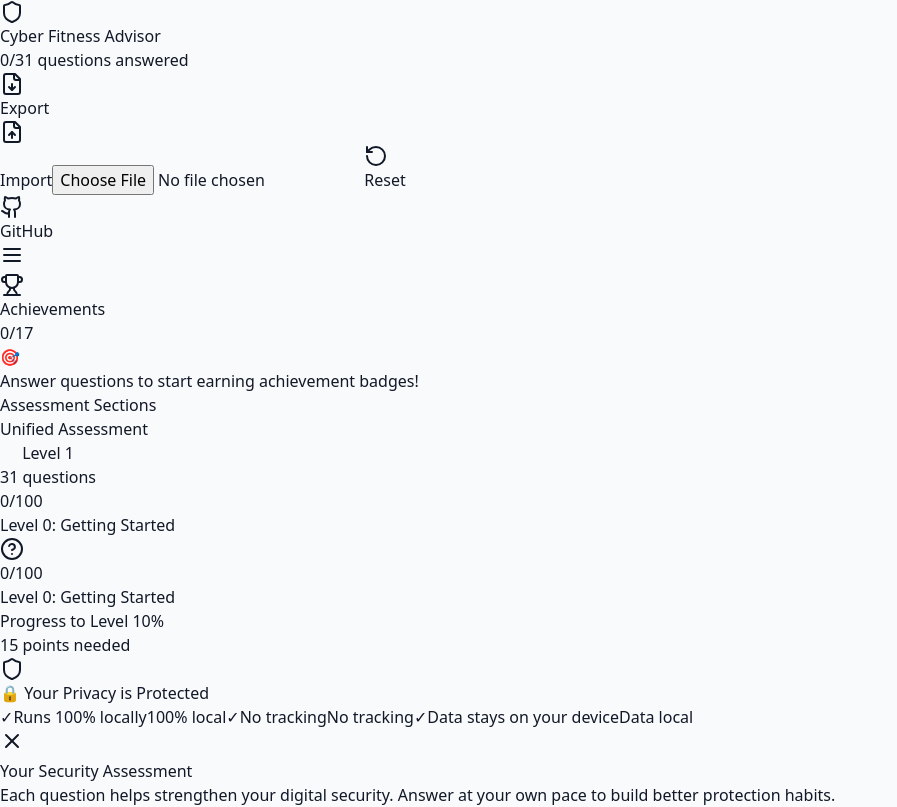
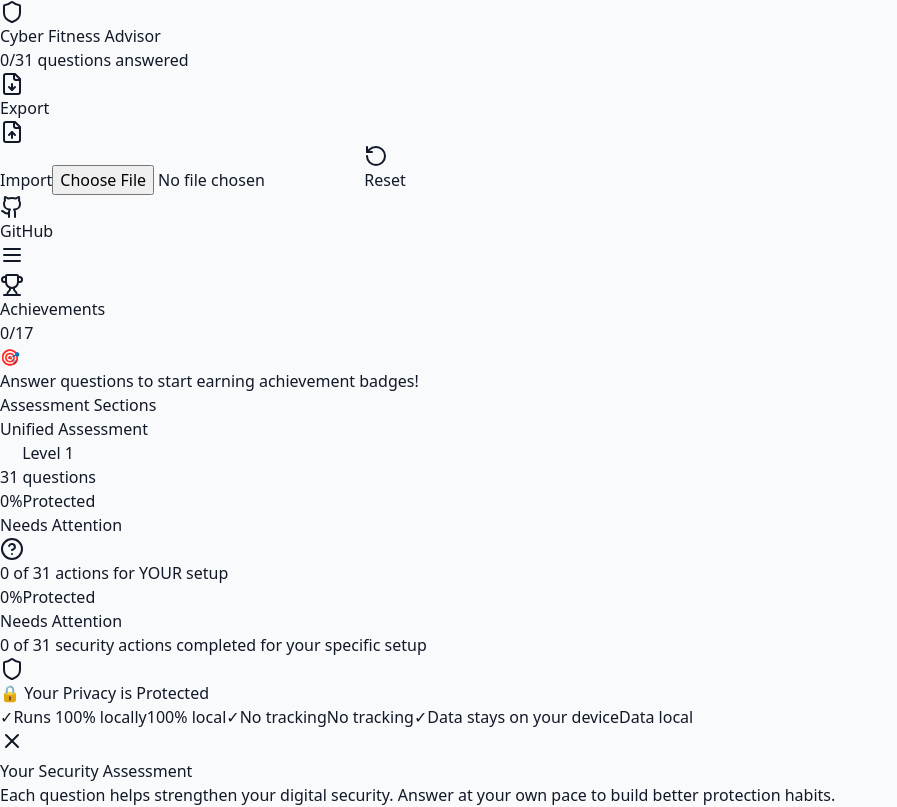
Before and after one commit to electricessence/Cyber-Fitness-Advisor, a React (Vite) app: page / in a window 1280 px wide. Shown: the top 807 px of the page, without its empty margins (0-897 px from the left). Built offline with nearby package versions, Linux system fonts and the light colour scheme.

Commit message:
feat: enhance ScoreBar and SecurityStatusDashboard to display percentage of answered questions

```diff
--- a/src/App.tsx
+++ b/src/App.tsx
@@ -38,10 +38,10 @@ function App() {
     questionBank,
     answers,
     overallScore,
+    percentage,
     currentLevel: userLevel,
     quickWinsCompleted,
     totalQuickWins,
-    nextLevelProgress,
     showCelebration,
     lastScoreIncrease,
     answerQuestion,
@@ -217,11 +217,12 @@ function App() {
               <div className="lg:col-span-3">
                 {/* Score Bar - spans full width */}
                 <ScoreBar
-                  score={overallScore}
-                  level={userLevel}
-                  nextLevelProgress={nextLevelProgress}
+                  percentage={percentage}
+                  answeredCount={answeredQuestions}
+                  totalCount={totalQuestions}
                   quickWinsCompleted={quickWinsCompleted}
                   totalQuickWins={totalQuickWins}
+                  score={overallScore}
                 />
 
                 {/* Privacy Notice - Appears below score bar when not dismissed */}
--- a/src/components/ScoreBar.tsx
+++ b/src/components/ScoreBar.tsx
@@ -1,68 +1,60 @@
 import { useEffect, useState } from 'react';
-import { DEFAULT_LEVEL_THRESHOLDS } from '../features/assessment/engine/schema';
 import ExplainPopover from './development/ExplainPopover';
 
 interface ScoreBarProps {
   score: number;
-  level: number;
-  nextLevelProgress: {
-    currentLevel: number;
-    nextLevel: number | null;
-    pointsNeeded: number;
-    progress: number;
-  };
+  percentage: number;
+  answeredCount: number;
+  totalCount: number;
   quickWinsCompleted: number;
   totalQuickWins: number;
   showAnimation?: boolean;
 }
 
-const LEVEL_COLORS = {
-  0: 'from-red-500 to-red-600',
-  1: 'from-orange-500 to-orange-600',
-  2: 'from-yellow-500 to-yellow-600',
-  3: 'from-green-500 to-green-600',
-  4: 'from-blue-500 to-blue-600',
-  5: 'from-purple-500 to-purple-600',
-} as const;
+// Simple color zones based on percentage
+function getPercentageColor(percentage: number): string {
+  if (percentage >= 75) return 'from-green-500 to-green-600';
+  if (percentage >= 50) return 'from-yellow-500 to-yellow-600';
+  if (percentage >= 25) return 'from-orange-500 to-orange-600';
+  return 'from-red-500 to-red-600';
+}
 
-const LEVEL_NAMES = {
-  0: 'Getting Started',
-  1: 'Foundation Built',
-  2: 'Making Progress',
-  3: 'Security Aware',
-  4: 'Well Protected',
-  5: 'Security Expert',
-} as const;
+function getPercentageLabel(percentage: number): string {
+  if (percentage >= 75) return 'Strong Protection';
+  if (percentage >= 50) return 'Good Progress';
+  if (percentage >= 25) return 'Getting Started';
+  return 'Needs Attention';
+}
 
 export function ScoreBar({
-  score,
-  level,
-  nextLevelProgress,
+  percentage,
+  answeredCount,
+  totalCount,
   quickWinsCompleted,
   totalQuickWins,
   showAnimation = true
 }: ScoreBarProps) {
-  const [displayScore, setDisplayScore] = useState(0);
+  const [displayPercentage, setDisplayPercentage] = useState(0);
   const [isAnimating, setIsAnimating] = useState(false);
-  const [previousLevel, setPreviousLevel] = useState(level);
-  const [showLevelUp, setShowLevelUp] = useState(false);
+  const [previousMilestone, setPreviousMilestone] = useState(0);
+  const [showMilestone, setShowMilestone] = useState(false);
 
-  // Enhanced smooth score animation with easing
+  // Enhanced smooth percentage animation with easing
   useEffect(() => {
     if (!showAnimation) {
-      setDisplayScore(score);
+      setDisplayPercentage(percentage);
       return;
     }
 
-    if (Math.abs(score - displayScore) < 0.1) {
-      setDisplayScore(score);
+    if (Math.abs(percentage - displayPercentage) < 0.1) {
+      setDisplayPercentage(percentage);
       return;
     }
 
     setIsAnimating(true);
-    const duration = 1200; // Slightly longer for smoother feel
-    const startScore = displayScore;
-    const scoreDifference = score - startScore;
+    const duration = 1200;
+    const startPercentage = displayPercentage;
+    const percentageDifference = percentage - startPercentage;
     let startTime: number;
 
     // Smooth easing function (ease-out cubic)
@@ -76,37 +68,43 @@ export function ScoreBar({
       const progress = Math.min(elapsed / duration, 1);
 
       const easedProgress = easeOutCubic(progress);
-      const newScore = startScore + (scoreDifference * easedProgress);
+      const newPercentage = startPercentage + (percentageDifference * easedProgress);
 
-      setDisplayScore(newScore);
+      setDisplayPercentage(newPercentage);
 
       if (progress < 1) {
         requestAnimationFrame(animate);
       } else {
-        setDisplayScore(score);
+        setDisplayPercentage(percentage);
         setIsAnimating(false);
       }
     };
 
     requestAnimationFrame(animate);
-  }, [score, showAnimation]);
+  }, [percentage, showAnimation, displayPercentage]);
 
-  // Level up detection and animation
+  // Milestone detection (25%, 50%, 75%, 100%)
   useEffect(() => {
-    if (level > previousLevel) {
-      setShowLevelUp(true);
-      setTimeout(() => setShowLevelUp(false), 3000); // Show for 3 seconds
+    const currentMilestone = Math.floor(percentage / 25) * 25;
+    const prevMilestone = Math.floor(previousMilestone / 25) * 25;
+
+    if (currentMilestone > prevMilestone && currentMilestone > 0) {
+      setShowMilestone(true);
+      setTimeout(() => setShowMilestone(false), 3000);
     }
-    setPreviousLevel(level);
-  }, [level, previousLevel]);
+    setPreviousMilestone(percentage);
+  }, [percentage, previousMilestone]);
+
+  const currentColor = getPercentageColor(displayPercentage);
+  const currentLabel = getPercentageLabel(displayPercentage);
 
   return (
     <div className="bg-white rounded-lg shadow-lg p-3 sm:p-4 sticky top-4 z-10 border-l-4 border-l-blue-500 relative overflow-hidden">
-      {/* Level Up Animation Overlay */}
-      {showLevelUp && (
-        <div className="absolute inset-0 bg-gradient-to-r from-yellow-400/20 to-orange-400/20 animate-pulse pointer-events-none rounded-lg">
-          <div className="absolute top-2 right-2 bg-gradient-to-r from-yellow-500 to-orange-500 text-white px-3 py-1 rounded-full text-xs font-bold animate-bounce">
-            🎉 LEVEL UP!
+      {/* Milestone Animation Overlay */}
+      {showMilestone && (
+        <div className="absolute inset-0 bg-gradient-to-r from-green-400/20 to-blue-400/20 animate-pulse pointer-events-none rounded-lg">
+          <div className="absolute top-2 right-2 bg-gradient-to-r from-green-500 to-blue-500 text-white px-3 py-1 rounded-full text-xs font-bold animate-bounce">
+            🎉 Great Progress!
           </div>
         </div>
       )}
@@ -115,8 +113,8 @@ export function ScoreBar({
       <div className="sm:hidden space-y-3">
         <div className="flex items-center justify-between">
           <div className="text-xl font-bold text-gray-800">
-            {Math.round(displayScore)}
-            <span className="text-sm text-gray-500 font-normal">/100</span>
+            {Math.round(displayPercentage)}%
+            <span className="text-sm text-gray-500 font-normal ml-1">Protected</span>
           </div>
           {quickWinsCompleted > 0 && (
             <div className="text-sm font-medium text-green-600">
@@ -125,47 +123,50 @@ export function ScoreBar({
           )}
         </div>
         <ExplainPopover
-          title="Security Level System"
+          title="Your Security Progress"
           semantics={{
-            version: "2.0.0",
-            behavior: "Progress tracked through point-based scoring with level thresholds",
+            version: "3.0.0",
+            behavior: "Percentage reflects completion of security actions relevant to YOUR specific setup",
             rules: [
-              "Score calculated from visible questions only (any-gate shows, hide > show)",
-              "Last answer wins for duplicate questions",
-              "Non-scoring questions excluded from totals"
+              "100% = All recommended actions for YOUR devices/apps completed",
+              "Different users have different totals based on their scenario",
+              "Progress is relative to your threat model, not absolute"
             ],
-            implementation: "Uses DEFAULT_LEVEL_THRESHOLDS for progression"
+            implementation: "Percentage = (answered questions / total relevant questions) × 100"
           }}
           debug={{
             componentState: {
-              currentLevel: level,
-              score,
-              nextLevelProgress: nextLevelProgress.progress,
+              percentage: Math.round(displayPercentage),
+              answeredCount,
+              totalCount,
               quickWins: `${quickWinsCompleted}/${totalQuickWins}`
             },
             dataFlow: [
-              "Questions answered → Score calculated",
-              "Score mapped to level thresholds",
-              "Progress calculated to next level",
-              "UI updated with animations"
+              "User answers questions → Progress calculated",
+              "Percentage based on YOUR scenario",
+              "Color changes based on completion",
+              "UI shows thermometer visualization"
             ]
           }}
         >
-          <div className={`px-3 py-1 rounded-full text-sm font-medium text-white bg-gradient-to-r ${LEVEL_COLORS[level as keyof typeof LEVEL_COLORS]} w-fit`}>
-            Level {level}: {LEVEL_NAMES[level as keyof typeof LEVEL_NAMES]}
+          <div className={`px-3 py-1 rounded-full text-sm font-medium text-white bg-gradient-to-r ${currentColor} w-fit`}>
+            {currentLabel}
           </div>
         </ExplainPopover>
+        <div className="text-xs text-gray-600">
+          {answeredCount} of {totalCount} actions for YOUR setup
+        </div>
       </div>
 
       {/* Desktop Layout - Side by Side */}
       <div className="hidden sm:flex items-center justify-between mb-3">
         <div className="flex items-center gap-3">
           <div className="text-2xl font-bold text-gray-800">
-            {Math.round(displayScore)}
-            <span className="text-sm text-gray-500 font-normal">/100</span>
+            {Math.round(displayPercentage)}%
+            <span className="text-sm text-gray-500 font-normal ml-1">Protected</span>
           </div>
-          <div className={`px-3 py-1 rounded-full text-sm font-medium text-white bg-gradient-to-r ${LEVEL_COLORS[level as keyof typeof LEVEL_COLORS]}`}>
-            Level {level}: {LEVEL_NAMES[level as keyof typeof LEVEL_NAMES]}
+          <div className={`px-3 py-1 rounded-full text-sm font-medium text-white bg-gradient-to-r ${currentColor}`}>
+            {currentLabel}
           </div>
         </div>
 
@@ -181,17 +182,17 @@ export function ScoreBar({
         )}
       </div>
 
-      {/* Main progress bar */}
+      {/* Main progress bar - thermometer style */}
       <div className="relative">
         <div className="w-full bg-gray-200 rounded-full h-3 overflow-hidden shadow-inner">
           <div
-            className={`h-full bg-gradient-to-r ${LEVEL_COLORS[level as keyof typeof LEVEL_COLORS]} transition-all duration-1200 ease-out rounded-full relative`}
+            className={`h-full bg-gradient-to-r ${currentColor} transition-all duration-1200 ease-out rounded-full relative`}
             style={{
-              width: `${Math.min(displayScore, 100)}%`,
+              width: `${Math.min(displayPercentage, 100)}%`,
               transition: 'width 1.2s cubic-bezier(0.4, 0, 0.2, 1)'
             }}
           >
-            {/* Animated shimmer effect during scoring */}
+            {/* Animated shimmer effect during changes */}
             {isAnimating && (
               <div className="absolute inset-0 bg-gradient-to-r from-transparent via-white/30 to-transparent animate-shimmer rounded-full" />
             )}
@@ -201,40 +202,23 @@ export function ScoreBar({
           </div>
         </div>
 
-        {/* Level markers */}
+        {/* Milestone markers (25%, 50%, 75%, 100%) */}
         <div className="absolute -top-1 left-0 w-full h-5 pointer-events-none">
-          {Object.entries(DEFAULT_LEVEL_THRESHOLDS).map(([levelNum, threshold]) => (
+          {[25, 50, 75].map((milestone) => (
             <div
-              key={levelNum}
+              key={milestone}
               className="absolute w-0.5 h-5 bg-gray-400"
-              style={{ left: `${threshold}%` }}
+              style={{ left: `${milestone}%` }}
+              title={`${milestone}%`}
             />
           ))}
         </div>
       </div>
 
-      {/* Next level progress */}
-      {nextLevelProgress.nextLevel !== null && (
-        <div className="mt-3 text-sm text-gray-600">
-          <div className="flex justify-between items-center">
-            <span>Progress to Level {nextLevelProgress.nextLevel}</span>
-            <span className="font-medium">
-              {Math.round(nextLevelProgress.progress)}%
-            </span>
-          </div>
-          <div className="w-full bg-gray-100 rounded-full h-2 mt-1">
-            <div
-              className="h-full bg-blue-500 rounded-full transition-all duration-500"
-              style={{ width: `${Math.min(nextLevelProgress.progress, 100)}%` }}
-            />
-          </div>
-          {nextLevelProgress.pointsNeeded > 0 && (
-            <div className="text-xs text-gray-500 mt-1">
-              {Math.round(nextLevelProgress.pointsNeeded)} points needed
-            </div>
-          )}
-        </div>
-      )}
+      {/* Progress context message */}
+      <div className="hidden sm:block mt-2 text-xs text-gray-600">
+        {answeredCount} of {totalCount} security actions completed for your specific setup
+      </div>
     </div>
   );
 }
--- a/src/features/assessment/state/store.ts
+++ b/src/features/assessment/state/store.ts
@@ -114,6 +114,7 @@ interface AssessmentState extends FactsStoreState {
 
   // Computed state
   overallScore: number;
+  percentage: number; // Percentage of answered questions (0-100)
   domainScores: Record<string, number>;
   currentLevel: number;
   quickWinsCompleted: number;
@@ -217,6 +218,7 @@ const initialState = {
   taskResponses: {},
   taskReminders: [],
   overallScore: 0,
+  percentage: 0, // Percentage of answered questions
   domainScores: {},
   currentLevel: 0, // Keep original test expectation for now
   quickWinsCompleted: 0,
@@ -475,6 +477,7 @@ export const useAssessmentStore = create<AssessmentState>()(
           ...prev, // Preserve existing state
           answers: newAnswers,
           overallScore: scoreResult.overallScore,
+          percentage: scoreResult.percentage,
           domainScores: Object.entries(scoreResult.domainScores).reduce((acc: Record<string, number>, [domain, scores]) => {
             acc[domain] = scores.score;
             return acc;
@@ -568,6 +571,7 @@ export const useAssessmentStore = create<AssessmentState>()(
           ...freshFactsSlice, // Fresh facts system
           factsActions: freshEnhancedFactsActions, // Use fresh enhanced actions
           overallScore: 0, // Reset score to 0
+          percentage: 0, // Reset percentage to 0
           domainScores: {}, // Clear domain scores
           currentLevel: 1, // Reset to level 1 (consistent with nextLevelProgress)
           quickWinsCompleted: 0, // Reset quick wins
@@ -601,6 +605,7 @@ export const useAssessmentStore = create<AssessmentState>()(
 
           set({
             overallScore: scoreResult.overallScore,
+            percentage: scoreResult.percentage,
             domainScores: simpleDomainScores,
             currentLevel: nextLevelProgress.currentLevel,
             quickWinsCompleted: scoreResult.quickWinsCompleted,
@@ -837,6 +842,7 @@ export const useAssessmentStore = create<AssessmentState>()(
 
           scoreUpdate = {
             overallScore: scoreResult.overallScore,
+            percentage: scoreResult.percentage,
             domainScores: scoreResult.domainScores,
             currentLevel: scoreResult.level,
             quickWinsCompleted: scoreResult.quickWinsCompleted,
@@ -1169,6 +1175,7 @@ export const initializeStore = () => {
     useAssessmentStore.setState({
       answers: prePopulatedAnswers,
       overallScore: scoreResult.overallScore,
+      percentage: scoreResult.percentage,
       domainScores: domainScoresSimplified,
       currentLevel: nextLevelProgress.currentLevel,
       quickWinsCompleted,
```
Also changed, not shown: src/components/layout/SecurityStatusDashboard.tsx (+11 -3 lines).
